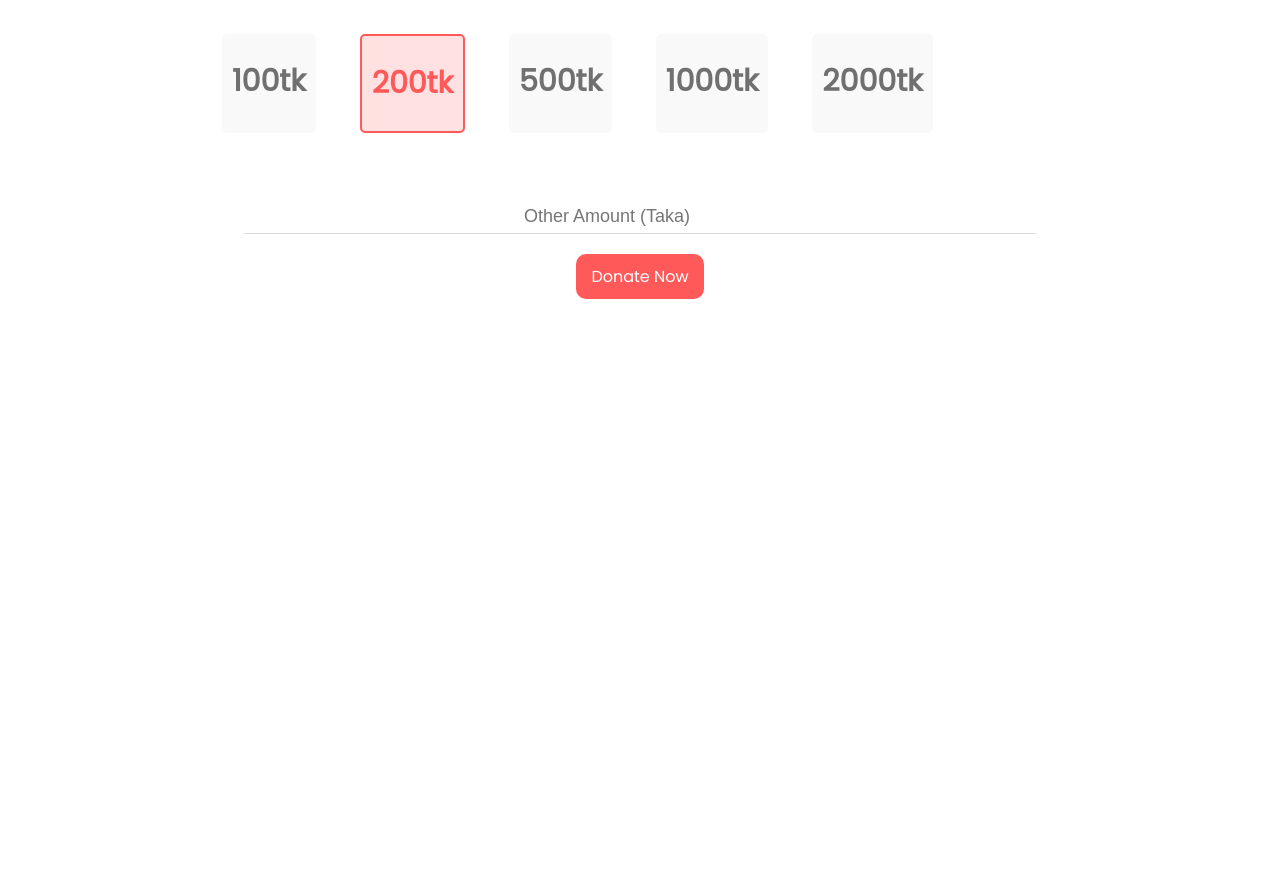
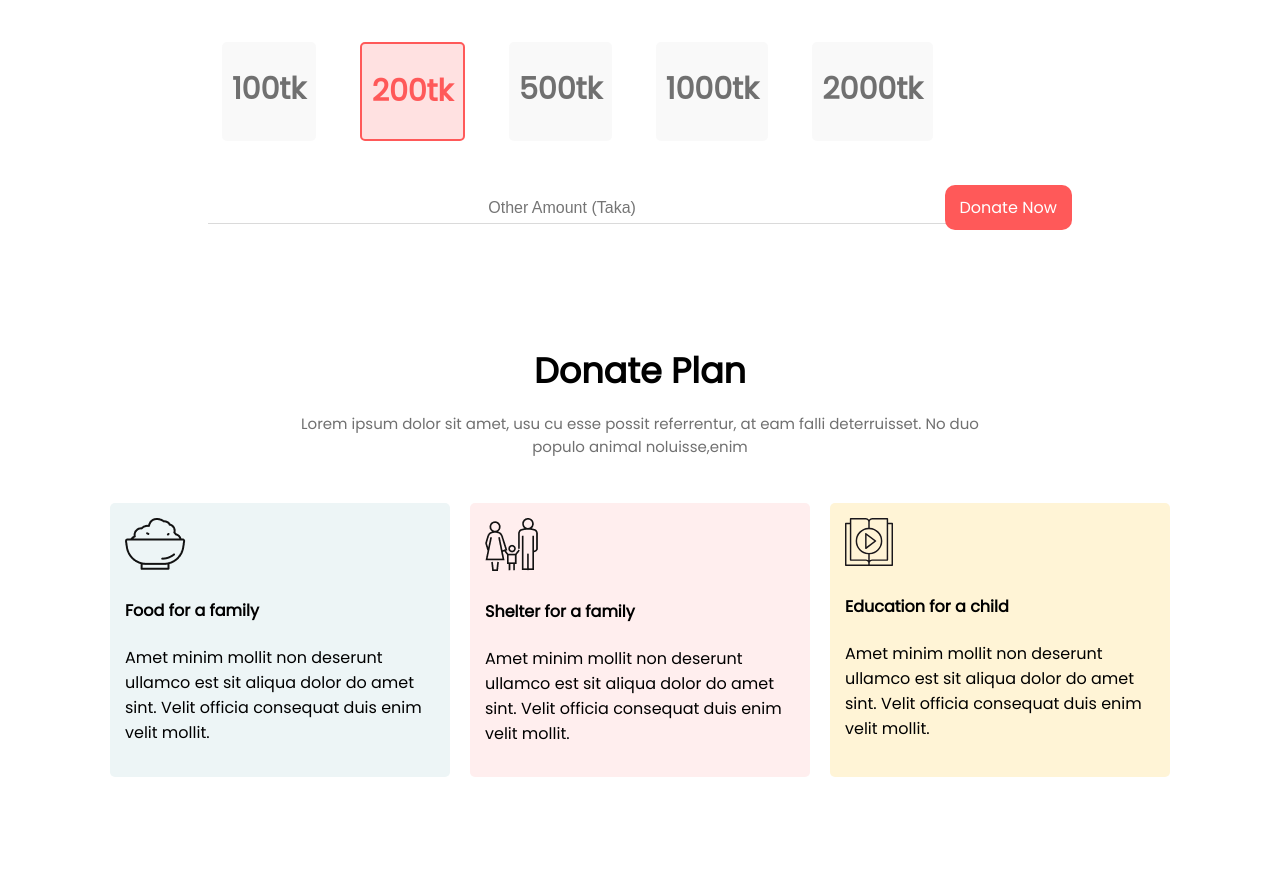
Before and after one commit to kawsarkabir/donate-today, a plain HTML site: page index.html in a window 1280 px wide. Shown: the part 895-1765 px from the top of the page. Before the commit the page ends 1294 px from the top, so only its background shows below. Drawn offline with Linux system fonts and the light colour scheme.

Commit message:
donate plan section done

```diff
--- a/index.html
+++ b/index.html
@@ -33,6 +33,35 @@
          <input type="text" placeholder="Other Amount (Taka)">
          <a class="btn" href="#">Donate Now</a>
      </section>
+     <!-- Donate today setion end -->
+     <!-- donate plan section start -->
+     <section class="donate-plan">
+      <div class="donate-plan-text">
+         <h1>Donate Plan</h1>
+         <p>Lorem ipsum dolor sit amet, usu cu esse possit referrentur, at eam falli deterruisset. No duo populo animal noluisse,enim<p>
+      </div>
+      <div class="donate-plan-items">
+         <div class="items-1">
+            <img src="./img/icons/food.png" alt="">
+            <h4>Food for a family</h4>
+            <p>Amet minim mollit non deserunt ullamco est sit aliqua dolor do amet sint. Velit officia consequat duis enim velit mollit.</p>
+         </div>
+         <div class="items-1 items-2">
+            <img src="./img/icons/shelter.png" alt="">
+            <h4>Shelter for a family</h4>
+            <p>Amet minim mollit non deserunt ullamco est sit aliqua dolor do amet sint. Velit officia consequat duis enim velit mollit.</p>
+         </div>
+         <div class="items-1 items-3">
+            <img src="./img/icons/icon6.svg" alt="">
+            <h4>Education for a child</h4>
+            <p>Amet minim mollit non deserunt ullamco est sit aliqua dolor do amet sint. Velit officia consequat duis enim velit mollit.</p>
+         </div>
+      </div>
+
+
+     </section>
+
+
 
 </body>
 </html>
--- a/style.css
+++ b/style.css
@@ -26,6 +26,7 @@ header p{
     display: inline-block;
     padding: 10px 15px;
     border-radius: 10px;
+    margin-left: -35px;
 }
 /* header section end */
 /* donate today section start */
@@ -34,7 +35,7 @@ header p{
     padding: 100px 200px;
 }
 .donate-today h1{
-    font-size: 40px;
+    font-size: 35px;
     margin: 0;
     font-weight: 600;
 }
@@ -44,6 +45,8 @@ header p{
 }
 .amount{
     display: flex;
+    /* margin: 10px 0px; */
+    margin-top: 30px;
 }
 .amount h1{
     text-align: center;
@@ -63,7 +66,54 @@ input{
     border: none;
     border-bottom: 1px solid #dadada;
     padding: 6px 280px;
-    margin-top: 45px;
-    font-size: 18px;
+    margin-top: 30px;
+    font-size: 16px;
     margin-bottom: 20px;
 }
+/* donate today section end */
+/* donate plan section start */
+.donate-plan{
+    padding: 0px 100px 100px 100px;
+    /* margin-top: 0px; */
+}
+.donate-plan-text{
+    text-align: center;
+}
+.donate-plan-text h1{
+    font-size: 35px;
+    margin: 0;
+}
+.donate-plan-text p{
+    padding: 0px 200px;
+    color: #707070;
+    font-size: 15px;
+}
+.donate-plan-items{
+    display: flex;
+}
+.donate-plan-items .items-1{
+    width: 30%;
+    background: #edf5f6;
+    padding: 15px;
+    border-radius: 5px;
+    margin: 30px 10px;
+}
+.donate-plan-items .items-2{
+    background-color: #ffeeee;
+}
+.donate-plan-items .items-3{
+    background: #fff4d6;
+}
+
+
+
+
+
+
+
+
+
+
+
+
+/* donate plan section end */
```
